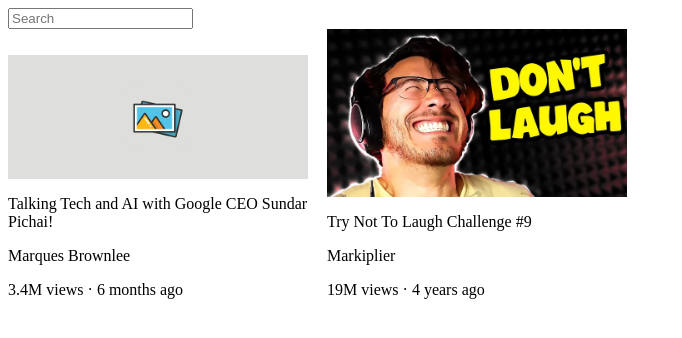
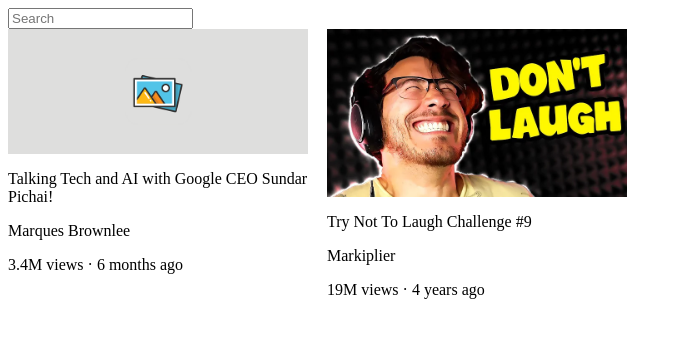
Before and after one commit to younesshammani/youtube_clone, a plain HTML site: page youtube.html in a window 1280 px wide. Shown: the whole page, without its empty margins (0-682 px from the left). Drawn offline with Linux system fonts and the light colour scheme.

Commit message:
2023-08-15

```diff
--- a/youtube.html
+++ b/youtube.html
@@ -21,7 +21,7 @@
 
         display: inline-block;
 
-        vertical-align: text-bottom;
+        vertical-align: top;
 
         margin-right: 15px;
 
```
Also changed, not shown: odin.html (added, +11 -0 lines).
